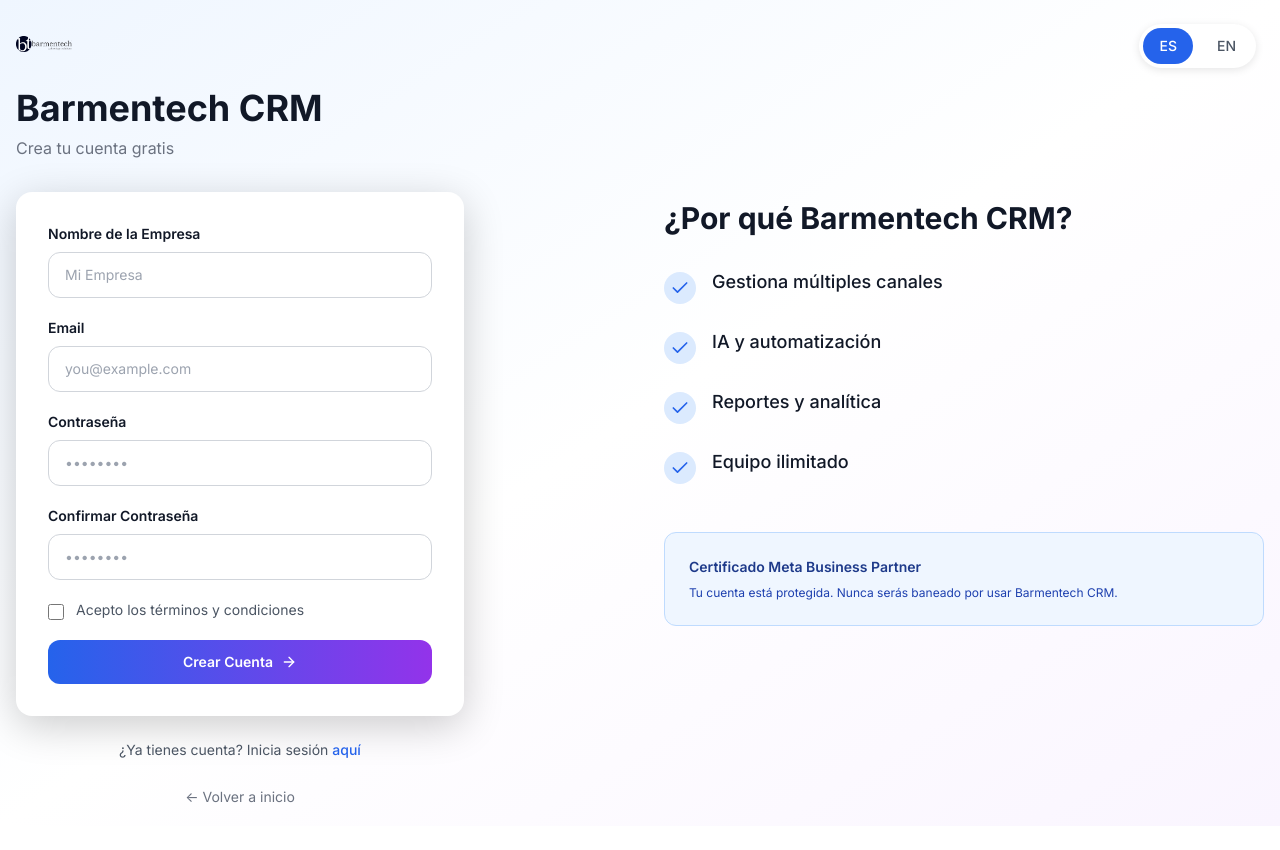
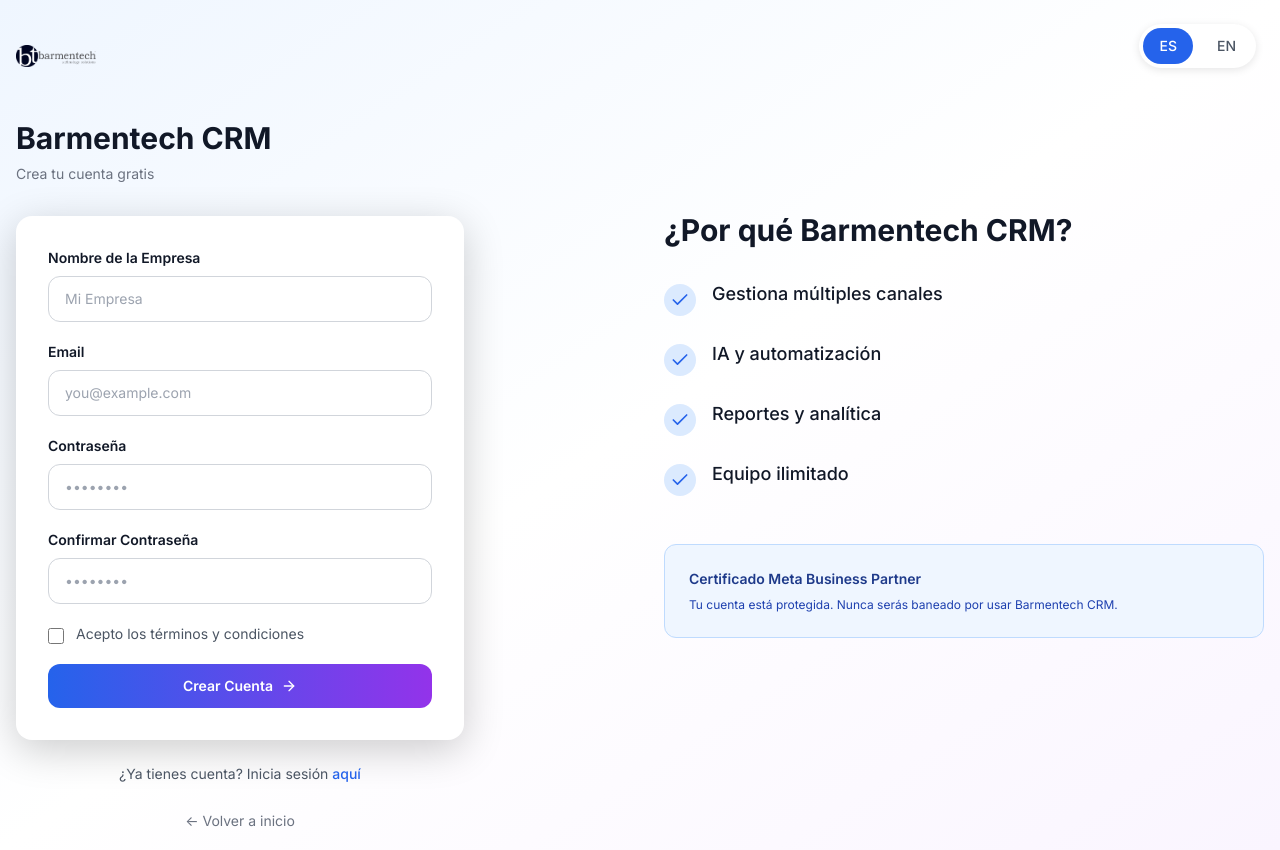
Before and after one commit to allanbarahona-web3/tactika-x.com, a Next.js app in the folder app/: page /crm/signup in a window 1280 px wide. Before the commit the page ends 826 px from the top, so only its background shows below. Built offline with nearby package versions, Linux system fonts and the light colour scheme.

Commit message:
feat: increase signup logo size to 80x80, reduce Barmentech CRM title to text-3xl and subtitle to text-sm

```diff
--- a/app/app/crm/signup/page.tsx
+++ b/app/app/crm/signup/page.tsx
@@ -161,19 +161,19 @@
           {/* Header */}
           <div className="mb-8">
             {/* Logo */}
-            <div className="flex items-center gap-3 mb-4">
-              <div className="relative w-14 h-14">
+            <div className="flex items-center gap-3 mb-6">
+              <div className="relative w-20 h-20">
                 <Image
                   src="/themes/barmentech/logo_barmentech.png"
                   alt="Barmentech CRM"
-                  width={56}
-                  height={56}
+                  width={80}
+                  height={80}
                   className="object-contain w-full h-full"
                 />
               </div>
             </div>
-            <h1 className="text-4xl font-bold text-gray-900 mb-2">{t.title}</h1>
-            <p className="text-gray-500 text-base">{t.subtitle}</p>
+            <h1 className="text-3xl font-bold text-gray-900 mb-2">{t.title}</h1>
+            <p className="text-gray-500 text-sm">{t.subtitle}</p>
           </div>
 
           {/* Form Card */}
```
